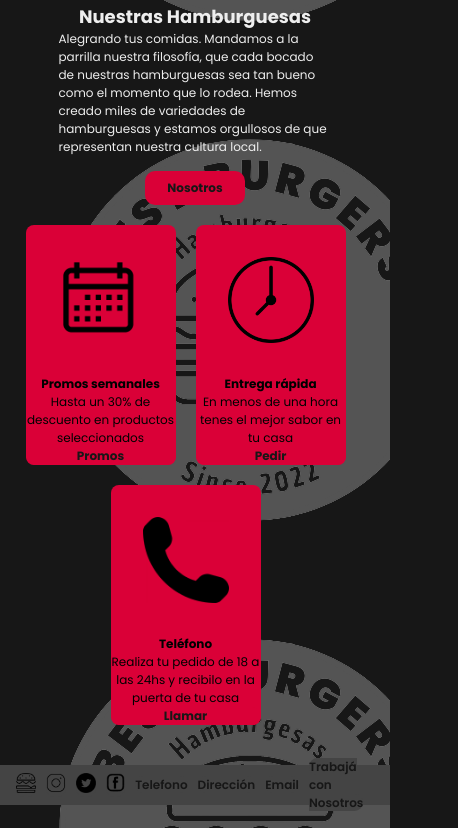
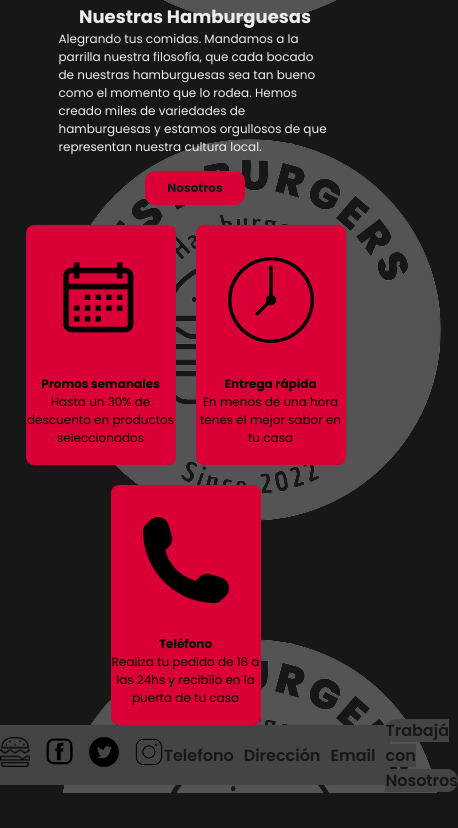
Before and after one commit to LucasS2k/Nucba.2717, a plain HTML site: page index.html in a window 390 px wide. Shown: the part 420-1248 px from the top of the page, 458 px wide, since content can reach past the window. After the commit the page ends 1213 px from the top, so only its background shows below. Drawn offline with Linux system fonts and the light colour scheme.

Commit message:
commit final

```diff
--- a/index.html
+++ b/index.html
@@ -58,35 +58,37 @@
         <img src="/calen.png" alt="">
         <span>Promos semanales</span>
         <p>Hasta un 30% de descuento en productos seleccionados</p>
-        <a href="#">Promos</a>
        </div>
      <div class="card">
        <img src="/reloj.png" alt="">
        <span>Entrega rápida</span>
        <p>En menos de una hora tenes el mejor sabor en tu casa</p>
-       <a href="#">Pedir</a>
      </div>
      <div class="card">
       <img src="/tel.png" alt="">
       <span>Teléfono</span>
       <p>Realiza tu pedido de 18 a las 24hs y recibilo en la puerta de tu casa</p>
-      <a href="#">Llamar</a>
      </div>
     </div>
     </section>
 </main>
    <footer>
+    <div class="footerlogos">
+      <ul class="footerlogos">
+    <li><a href="#" class=><img src="/logo.png.png" alt=""></a></li>
+    <li><a href=""><img src="/face.png" alt=""></a></li>
+    <li><a href=""><img src="/twitter.png" alt=""></a></li>
+    <li><img src="/insta.png" alt=""></a></li>
+  </ul>
+  </div>
+  <div>
     <ul class="footerlist">
-      <li><a href="#" class=><img src="/logo.png.png" alt=""></a></li>
-      <li><a href=""><img src="/insta.png" alt=""></a></li>
-      <li><a href=""><img src="/twitter.png" alt=""></a></li>
-      <li><a href=""><img src="/face.png" alt=""></a></li>
       <li><a href="#">Telefono</a></li>
       <li><a href="#">Dirección</a></li>
       <li><a href="#">Email</a></li>
       <li><a href="#">Trabajá con Nosotros</a></li>
     </ul>
-    </div>
-  </footer>
+  </div>
+   </footer>
 </body>
 </html>
--- a/navtop.css
+++ b/navtop.css
@@ -167,6 +167,7 @@ a:hover{
 }
 .container .card:hover{
     transform: translateY(-15px);
+    cursor: pointer;
 }
 .container .card img{
     width: width 50%;
@@ -198,10 +199,9 @@ footer{
     width: 100%;
     height:60px;
     align-items: center;
-    justify-content: center;
+    justify-content: space-around;
     background-color: #444444;
     font-weight: 600;
-    margin-top: 40px;
     bottom: 0;
 }
 footer a{
@@ -212,8 +212,12 @@ footer a{
     align-items: center;
     gap: 20px;
 }
-.footerlist img{
-    height: 40px;
+.footerlogos{
+    display: flex;
+    gap:15px;
+}
+.footerlogos img{
+    height: 30px;
 }
 @media (max-width:992px){
 #hero{
@@ -245,8 +249,11 @@ footer a{
     display: flex;
     justify-content: space-around;
 }
+.footerlist img{
+    height: 18px;
 }
-@media (max-width:600px){
+}
+@media (max-width:576px){
 header{
     height: 40px;
 }
@@ -313,16 +320,4 @@ header{
 .card a{
     justify-content: baseline;
 }
-footer{
-    font-size: 12px;
-    width: 100%;
-    height: 40px;
-    bottom: 0;
 }
-.footerlist{
-    padding: 1rem;
-}
-.footerlist img{
-    height: 20px;
-}
-}
```
